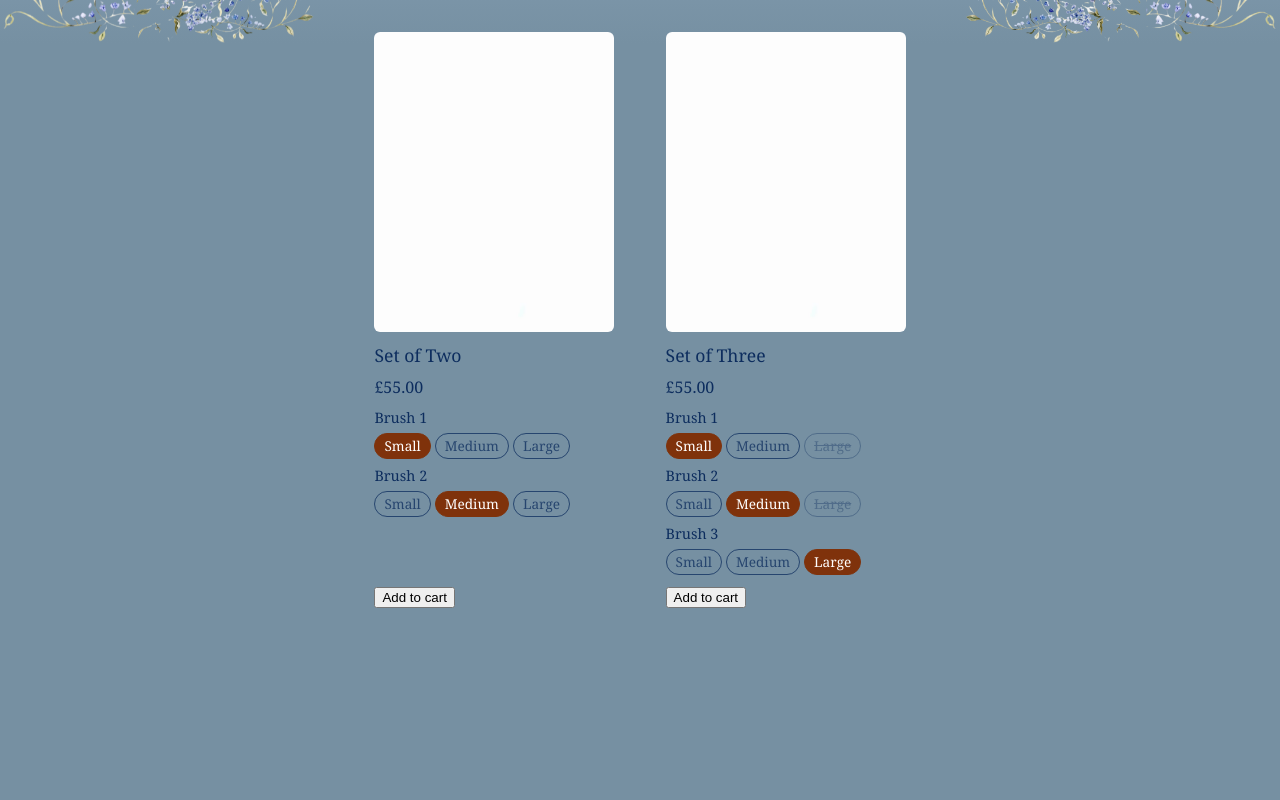
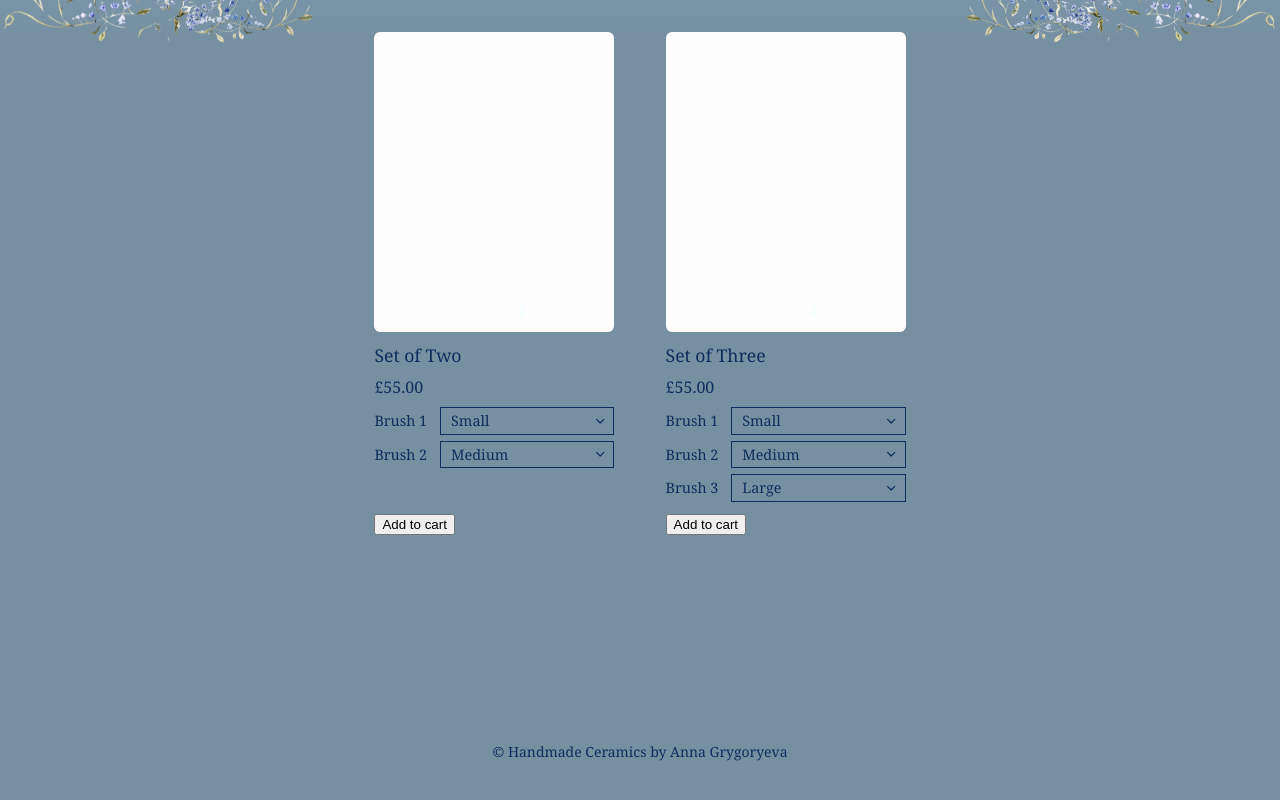
Before and after one commit to AnnaGrygoryeva-01/Ceramics-Web-Project, a Next.js app: page /shop/brushes in a window 1280 px wide. Shown: the part 756-1556 px from the top of the page. Built offline with nearby package versions, Linux system fonts and the light colour scheme.

Commit message:
Checkpoint 1

```diff
--- a/src/app/globals.sass
+++ b/src/app/globals.sass
@@ -9,10 +9,8 @@
   --ink: #0d2d5e
   // Nav link of the page being viewed: a warm clay colour against the blue
   --nav-current: #7f320b
-  // Text on a clay background, e.g. a picked brush size
-  --on-current: #fff
   --badge-text: var(--sky-top)
-  // Background for pop-up panels such as the sort dropdown
+  // Background for pop-up panels such as the dropdowns
   --surface: #eaf2ff
   color-scheme: light
 
@@ -24,7 +22,6 @@
   --christmas-sky-bottom: var(--sky-bottom)
   --ink: #dce6f5
   --nav-current: #e59a6f
-  --on-current: var(--sky-bottom)
   --badge-text: var(--sky-bottom)
   --surface: #12294a
   // Dark form controls and scrollbars
@@ -379,17 +376,18 @@ footer
   from
     opacity: 0
 
-// Sort control on collection pages (see SortSelect)
+// Sort control on collection pages (see Dropdown)
 .sort
   display: inline-flex
   align-items: center
   gap: 8px
   margin-bottom: 16px
 
-.sort-select
+// Dropdowns (see Dropdown): sorting, and the brushes in a set
+.dropdown
   position: relative
 
-.sort-select__button
+.dropdown__button
   display: inline-flex
   align-items: center
   justify-content: space-between
@@ -397,7 +395,6 @@ footer
   min-width: 190px
   padding: 4px 8px 4px 12px
   border: 1px solid currentColor
-  border-radius: 6px
   cursor: pointer
   user-select: none
 
@@ -405,7 +402,7 @@ footer
     outline: 2px solid var(--nav-current)
     outline-offset: 2px
 
-.sort-select__chevron
+.dropdown__chevron
   width: 1em
   height: 1em
   fill: none
@@ -418,7 +415,7 @@ footer
   [aria-expanded="true"] &
     transform: rotate(180deg)
 
-.sort-select__list
+.dropdown__list
   position: absolute
   top: calc(100% + 4px)
   left: 0
@@ -428,16 +425,14 @@ footer
   padding: 4px
   list-style: none
   border: 1px solid color-mix(in srgb, var(--ink) 25%, transparent)
-  border-radius: 6px
   background: var(--surface)
   box-shadow: 0 8px 24px rgb(0 0 0 / 0.18)
 
   &[hidden]
     display: none
 
-.sort-select__option
+.dropdown__option
   padding: 6px 10px
-  border-radius: 4px
   white-space: nowrap
   cursor: pointer
 
@@ -448,6 +443,12 @@ footer
   // The current choice, in the same colour as the current page in the nav
   &[aria-selected="true"]
     color: var(--nav-current)
+
+  // Not enough of that one left
+  &[aria-disabled]
+    opacity: 0.4
+    text-decoration: line-through
+    cursor: not-allowed
 
 // Product photos (see ProductImage)
 .product-image
@@ -526,66 +527,34 @@ footer
     margin-top: auto
     align-self: start
 
-// Picks for products with options, e.g. "Brush 1", then Small / Medium / Large, for a set
-// of brushes. Each value is a radio button drawn as a pill.
+// Picks for products with options, e.g. "Brush 1 [Small]" for each brush in a
+// set: the label, then a dropdown
 .option-picker
   display: flex
   flex-direction: column
   gap: 6px
+  // As wide as the photo: the card's on a card, the large one on a product page
+  max-width: 420px
   margin-bottom: 4px
 
 .option-picker__pick
-  margin: 0
-  padding: 0
-  border: 0
+  display: flex
+  align-items: center
+  gap: 8px
+  font-size: 0.9rem
 
-  legend
-    padding: 0
-    margin-bottom: 4px
-    font-size: 0.9rem
+  // Same width for every label, so the dropdowns line up
+  > span
+    min-width: 4em
 
-.option-picker__values
-  display: flex
-  flex-wrap: wrap
-  gap: 4px
+  // The dropdown fills the rest of the row, up to the edge of the photo
+  .dropdown
+    flex: 1
 
-  label
-    cursor: pointer
-
-  // Hidden but still focusable and read out
-  input
-    position: absolute
-    opacity: 0
-    width: 1px
-    height: 1px
-
-  span
-    display: block
-    padding: 2px 9px
-    border: 1px solid currentColor
-    border-radius: 999px
-    font-size: 0.85rem
-    opacity: 0.75
-    transition: background-color 0.15s, color 0.15s, opacity 0.15s
-
-  label:hover span
-    opacity: 1
-
-  // Not enough of that one left
-  input:disabled + span
-    opacity: 0.35
-    text-decoration: line-through
-    cursor: not-allowed
-
-  input:checked + span
-    background: var(--nav-current)
-    border-color: var(--nav-current)
-    color: var(--on-current)
-    opacity: 1
-
-  input:focus-visible + span
-    outline: 2px solid var(--nav-current)
-    outline-offset: 2px
+  .dropdown__button
+    display: flex
+    min-width: 0
+    padding: 2px 6px 2px 10px
 
 // The picked options under a product's name in the cart
 .cart-choices
--- a/src/components/AddToCartButton.tsx
+++ b/src/components/AddToCartButton.tsx
@@ -1,8 +1,9 @@
 "use client";
 
-import { useId, useState } from "react";
+import { useState } from "react";
 import { addToCart, canAdd, countInCart, isSoldOut, stockLeft, useCart, type Cart } from "@/lib/cart";
 import type { Product, ProductOptions } from "@/lib/products";
+import Dropdown from "./Dropdown";
 
 // The add button, plus the option picker (e.g. brush sizes in a set) for products
 // that have options. Returned as siblings so the button can still sit at the
@@ -46,36 +47,22 @@ function OptionPicker({
   choices: string[];
   onChange: (choices: string[]) => void;
 }) {
-  const id = useId();
-
   return (
     <div className="option-picker">
       {choices.map((choice, index) => (
-        <fieldset key={index} className="option-picker__pick">
-          <legend>
-            {options.label} {index + 1}
-          </legend>
-          <div className="option-picker__values">
-            {Object.keys(options.values).map((value) => {
-              const picks = choices.with(index, value);
-              // Not enough of that brush left for these picks (after what's in the cart)
-              const tooMany = picks.filter((p) => p === value).length > stockLeft(cart, options.values[value]);
-              return (
-                <label key={value}>
-                  <input
-                    type="radio"
-                    name={`${id}-${index}`}
-                    value={value}
-                    checked={choice === value}
-                    disabled={choice !== value && tooMany}
-                    onChange={() => onChange(picks)}
-                  />
-                  <span>{value}</span>
-                </label>
-              );
-            })}
-          </div>
-        </fieldset>
+        <Dropdown
+          key={index}
+          className="option-picker__pick"
+          label={`${options.label} ${index + 1}`}
+          value={choice}
+          onChange={(value) => onChange(choices.with(index, value))}
+          options={Object.keys(options.values).map((value) => {
+            // Not enough of that brush left for these picks (after what's in the cart)
+            const picks = choices.with(index, value);
+            const tooMany = picks.filter((p) => p === value).length > stockLeft(cart, options.values[value]);
+            return { value, label: value, disabled: value !== choice && tooMany };
+          })}
+        />
       ))}
     </div>
   );
--- a/src/components/SortSelect.tsx
+++ b/src/components/Dropdown.tsx
@@ -2,19 +2,25 @@
 
 import { useEffect, useId, useRef, useState, type KeyboardEvent } from "react";
 
-type Option<T extends string> = { value: T; label: string };
+export type DropdownOption<T extends string> = {
+  value: T;
+  label: string;
+  disabled?: boolean; // Shown crossed out and can't be picked
+};
 
 type Props<T extends string> = {
   label: string;
-  options: Option<T>[];
+  options: DropdownOption<T>[];
   value: T;
   onChange: (value: T) => void;
+  className?: string; // For the whole thing: the label and the dropdown
 };
 
 // A styled replacement for <select>: the open list of a native select is drawn by
 // the operating system and can't be styled. Follows the ARIA "select-only
-// combobox" pattern so it works with the keyboard and screen readers.
-export default function SortSelect<T extends string>({ label, options, value, onChange }: Props<T>) {
+// combobox" pattern so it works with the keyboard and screen readers. Used for
+// sorting products and for picking the brushes in a set.
+export default function Dropdown<T extends string>({ label, options, value, onChange, className }: Props<T>) {
   const id = useId();
   const rootRef = useRef<HTMLDivElement>(null);
   const [open, setOpen] = useState(false);
@@ -33,8 +39,18 @@ export default function SortSelect<T extends string>({ label, options, value, on
   }
 
   function choose(index: number) {
+    if (options[index].disabled) return;
     onChange(options[index].value);
     setOpen(false);
+  }
+
+  // The nearest option that can be picked from `from` in a direction (1 or -1),
+  // or `fallback` when there's none
+  function nextEnabled(from: number, step: number, fallback: number) {
+    for (let i = from; i >= 0 && i < options.length; i += step) {
+      if (!options[i].disabled) return i;
+    }
+    return fallback;
   }
 
   // Close when clicking anywhere else on the page
@@ -48,8 +64,6 @@ export default function SortSelect<T extends string>({ label, options, value, on
   }, [open]);
 
   function onKeyDown(e: KeyboardEvent) {
-    const last = options.length - 1;
-
     if (!open) {
       if (["Enter", " ", "ArrowDown", "ArrowUp"].includes(e.key)) {
         e.preventDefault();
@@ -61,19 +75,19 @@ export default function SortSelect<T extends string>({ label, options, value, on
     switch (e.key) {
       case "ArrowDown":
         e.preventDefault();
-        setActive((i) => Math.min(i + 1, last));
+        setActive((i) => nextEnabled(i + 1, 1, i));
         break;
       case "ArrowUp":
         e.preventDefault();
-        setActive((i) => Math.max(i - 1, 0));
+        setActive((i) => nextEnabled(i - 1, -1, i));
         break;
       case "Home":
         e.preventDefault();
-        setActive(0);
+        setActive((i) => nextEnabled(0, 1, i));
         break;
       case "End":
         e.preventDefault();
-        setActive(last);
+        setActive((i) => nextEnabled(options.length - 1, -1, i));
         break;
       case "Enter":
       case " ":
@@ -91,13 +105,13 @@ export default function SortSelect<T extends string>({ label, options, value, on
   }
 
   return (
-    <div className="sort" ref={rootRef}>
+    <div className={className} ref={rootRef}>
       <span id={`${id}-label`}>{label}</span>
-      <div className="sort-select">
+      <div className="dropdown">
         <div
           role="combobox"
           tabIndex={0}
-          className="sort-select__button"
+          className="dropdown__button"
           aria-labelledby={`${id}-label ${id}-value`}
           aria-haspopup="listbox"
           aria-expanded={open}
@@ -107,20 +121,21 @@ export default function SortSelect<T extends string>({ label, options, value, on
           onKeyDown={onKeyDown}
         >
           <span id={`${id}-value`}>{options[selectedIndex].label}</span>
-          <svg className="sort-select__chevron" viewBox="0 0 24 24" aria-hidden="true">
+          <svg className="dropdown__chevron" viewBox="0 0 24 24" aria-hidden="true">
             <path d="M6 9l6 6 6-6" />
           </svg>
         </div>
-        <ul id={`${id}-list`} role="listbox" aria-labelledby={`${id}-label`} className="sort-select__list" hidden={!open}>
+        <ul id={`${id}-list`} role="listbox" aria-labelledby={`${id}-label`} className="dropdown__list" hidden={!open}>
           {options.map((option, index) => (
             <li
               key={option.value}
               id={optionId(index)}
               role="option"
               aria-selected={index === selectedIndex}
+              aria-disabled={option.disabled || undefined}
               data-active={index === active || undefined}
-              className="sort-select__option"
-              onPointerEnter={() => setActive(index)}
+              className="dropdown__option"
+              onPointerEnter={() => !option.disabled && setActive(index)}
               // Keep focus on the combobox while clicking an option
               onPointerDown={(e) => e.preventDefault()}
               onClick={() => choose(index)}
--- a/src/components/SortedProductList.tsx
+++ b/src/components/SortedProductList.tsx
@@ -3,7 +3,7 @@
 import { useState } from "react";
 import type { Product } from "@/lib/products";
 import ProductCard from "./ProductCard";
-import SortSelect from "./SortSelect";
+import Dropdown from "./Dropdown";
 
 const sortOptions = {
   default: { label: "Featured", compare: null },
@@ -21,7 +21,8 @@ export default function SortedProductList({ products }: { products: Product[] })
 
   return (
     <>
-      <SortSelect
+      <Dropdown
+        className="sort"
         label="Sort by"
         options={sortKeys.map((key) => ({ value: key, label: sortOptions[key].label }))}
         value={sort}
--- a/src/data/products/christmas-collection.json
+++ b/src/data/products/christmas-collection.json
@@ -22,5 +22,29 @@
     "description": "Star-shaped tealight holder with cut-outs that cast a warm glow.",
     "stock": 3,
     "image": "/products/christmas-collection/white-background.jpg"
+  },
+  {
+    "slug": "festive-red-mug",
+    "name": "Festive Red Mug",
+    "price": 3600,
+    "description": "Wheel-thrown stoneware mug in a deep holiday red glaze.",
+    "stock": 5,
+    "image": "/products/christmas-collection/white-background.jpg"
+  },
+  {
+    "slug": "festive-red-mug",
+    "name": "Festive Red Mug",
+    "price": 3600,
+    "description": "Wheel-thrown stoneware mug in a deep holiday red glaze.",
+    "stock": 5,
+    "image": "/products/christmas-collection/white-background.jpg"
+  },
+  {
+    "slug": "festive-red-mug",
+    "name": "Festive Red Mug",
+    "price": 3600,
+    "description": "Wheel-thrown stoneware mug in a deep holiday red glaze.",
+    "stock": 5,
+    "image": "/products/christmas-collection/white-background.jpg"
   }
 ]
```
